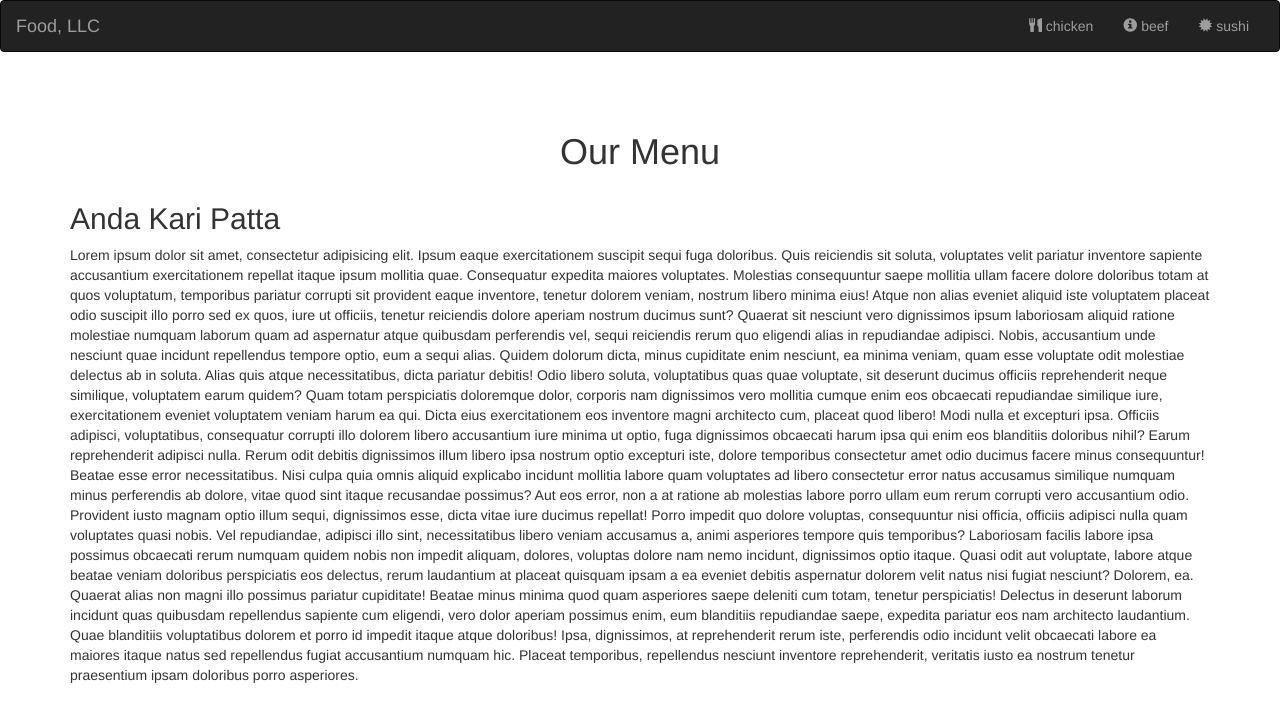
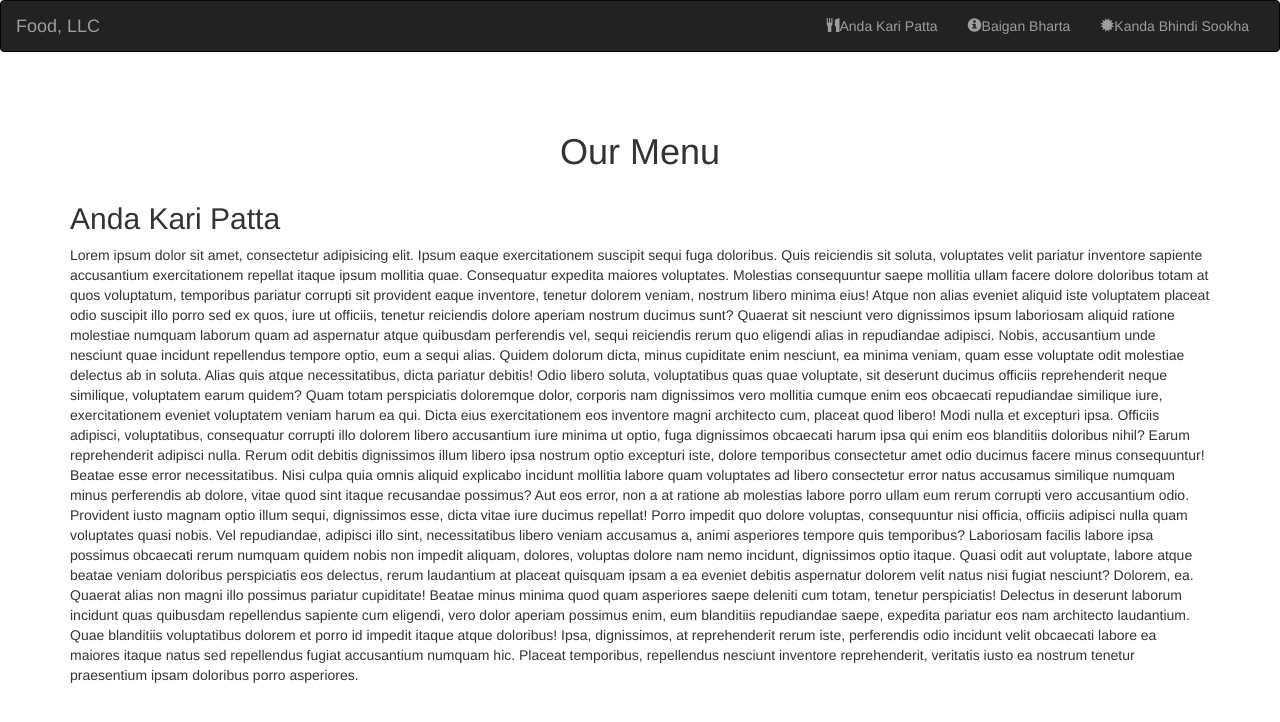
Before and after one commit to Aliqyan-21/Coursera-Course, a plain HTML site: page module3-solution/index.html in a window 1280 px wide. Drawn offline with nearby package versions, Linux system fonts and the light colour scheme.

Commit message:
Added html page

```diff
--- a/module3-solution/index.html
+++ b/module3-solution/index.html
@@ -26,15 +26,15 @@
       <ul class="nav navbar-nav navbar-right" >
         <li style>
         <a href="#" >
-        <span class="glyphicon glyphicon-cutlery"></span> chicken</a>
+        <span class="glyphicon glyphicon-cutlery"></span>Anda Kari Patta</a>
         </li>
         <li>
         <a href="#" >
-        <span class="glyphicon glyphicon-info-sign"></span> beef</a>
+        <span class="glyphicon glyphicon-info-sign"></span>Baigan Bharta</a>
         </li>
         <li>
         <a href="#">
-        <span class="glyphicon glyphicon-certificate"></span> sushi</a>
+        <span class="glyphicon glyphicon-certificate"></span>Kanda Bhindi Sookha</a>
         </li>
       </ul>
     </div>
```
